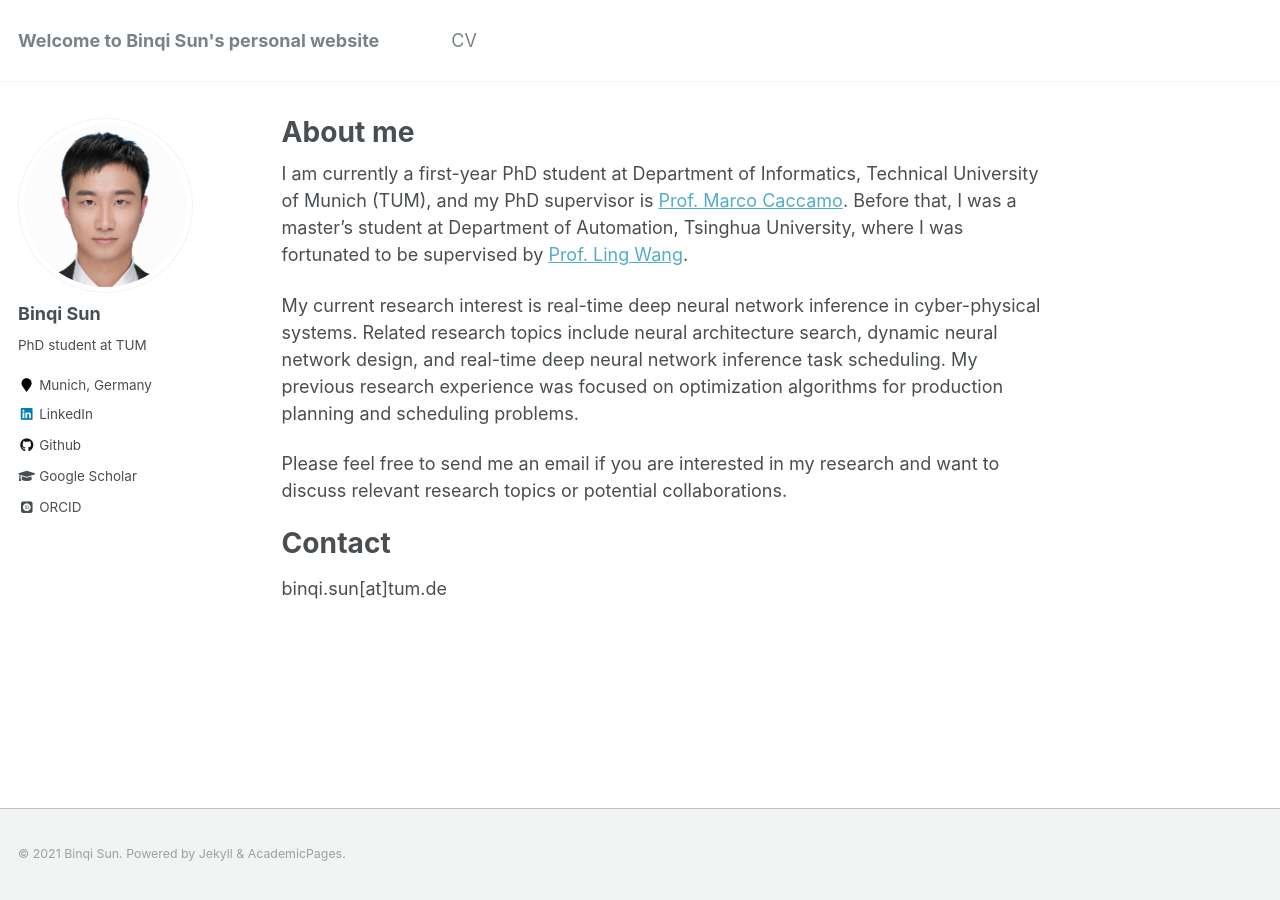
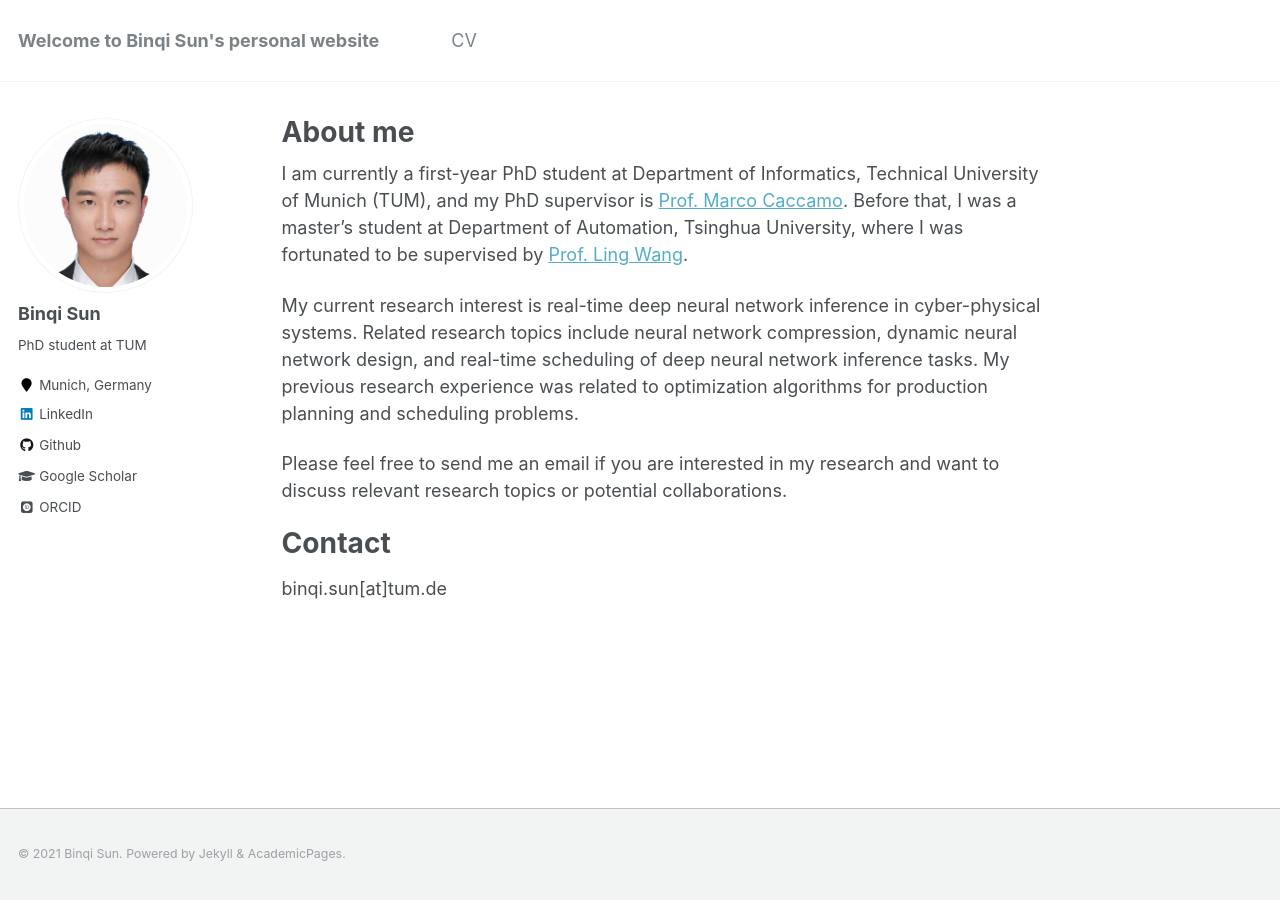
Before and after one commit to binqi-sun/binqi-sun.github.io, a Jekyll site: the page built from _pages/about.md, in a window 1280 px wide. Built offline with Jekyll 4.4.1, drawn with Linux system fonts in a browser that asks for light colours; some web fonts are replaced.

Commit message:
update about

```diff
--- a/_pages/about.md
+++ b/_pages/about.md
@@ -10,7 +10,7 @@ redirect_from:
 
 I am currently a first-year PhD student at Department of Informatics, Technical University of Munich (TUM), and my PhD supervisor is [Prof. Marco Caccamo](https://rtsl.cps.mw.tum.de/personal_page/mcaccamo/). Before that, I was a master's student at Department of Automation, Tsinghua University, where I was fortunated to be supervised by [Prof. Ling Wang](https://scholar.google.com/citations?user=lC7bVMwAAAAJ&hl=en&oi=ao).
 
-My current research interest is real-time deep neural network inference in cyber-physical systems. Related research topics include neural architecture search, dynamic neural network design, and real-time deep neural network inference task scheduling. My previous research experience was focused on optimization algorithms for production planning and scheduling problems.
+My current research interest is real-time deep neural network inference in cyber-physical systems. Related research topics include neural network compression, dynamic neural network design, and real-time scheduling of deep neural network inference tasks. My previous research experience was related to optimization algorithms for production planning and scheduling problems.
 
 Please feel free to send me an email if you are interested in my research and want to discuss relevant research topics or potential collaborations.
 
```
